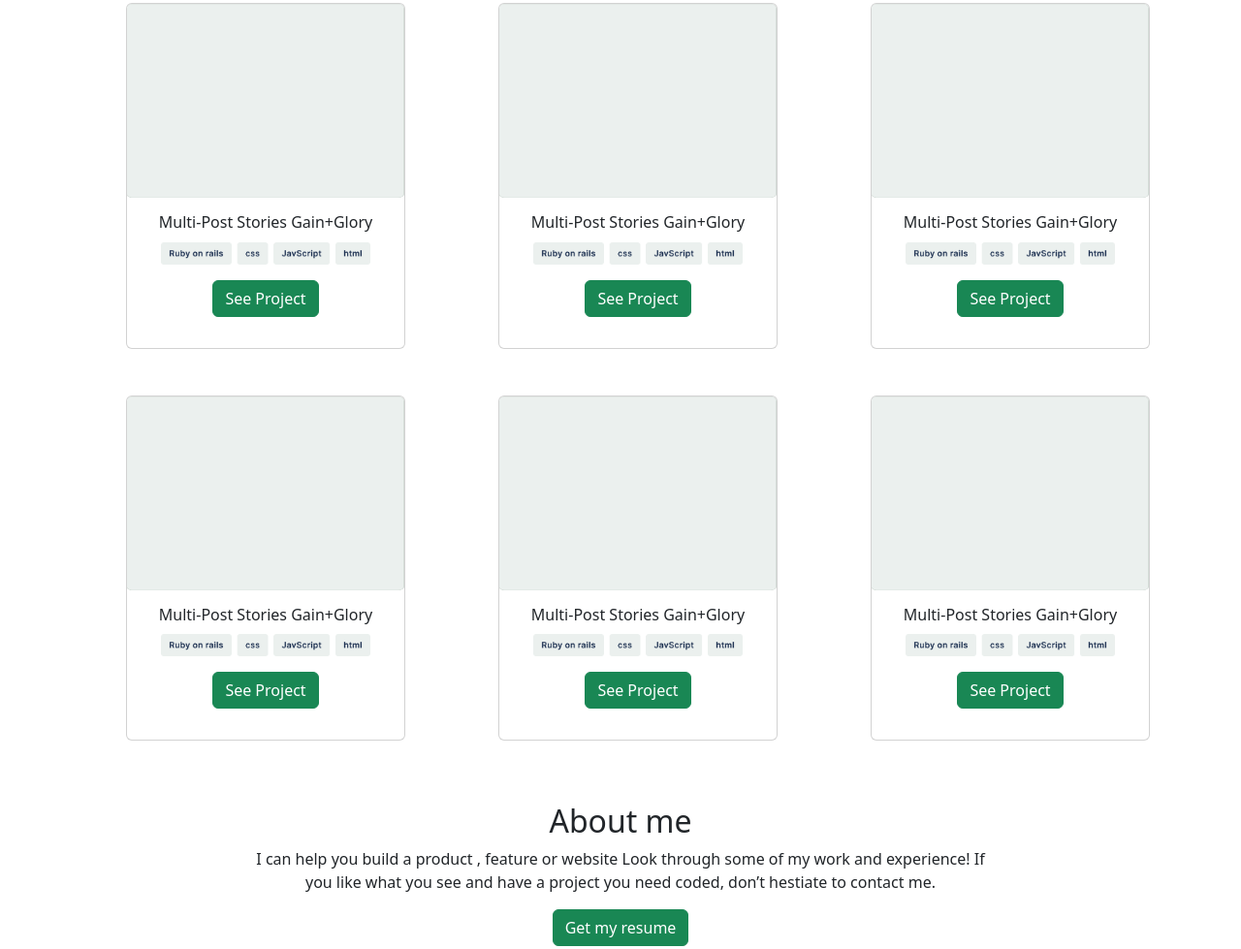
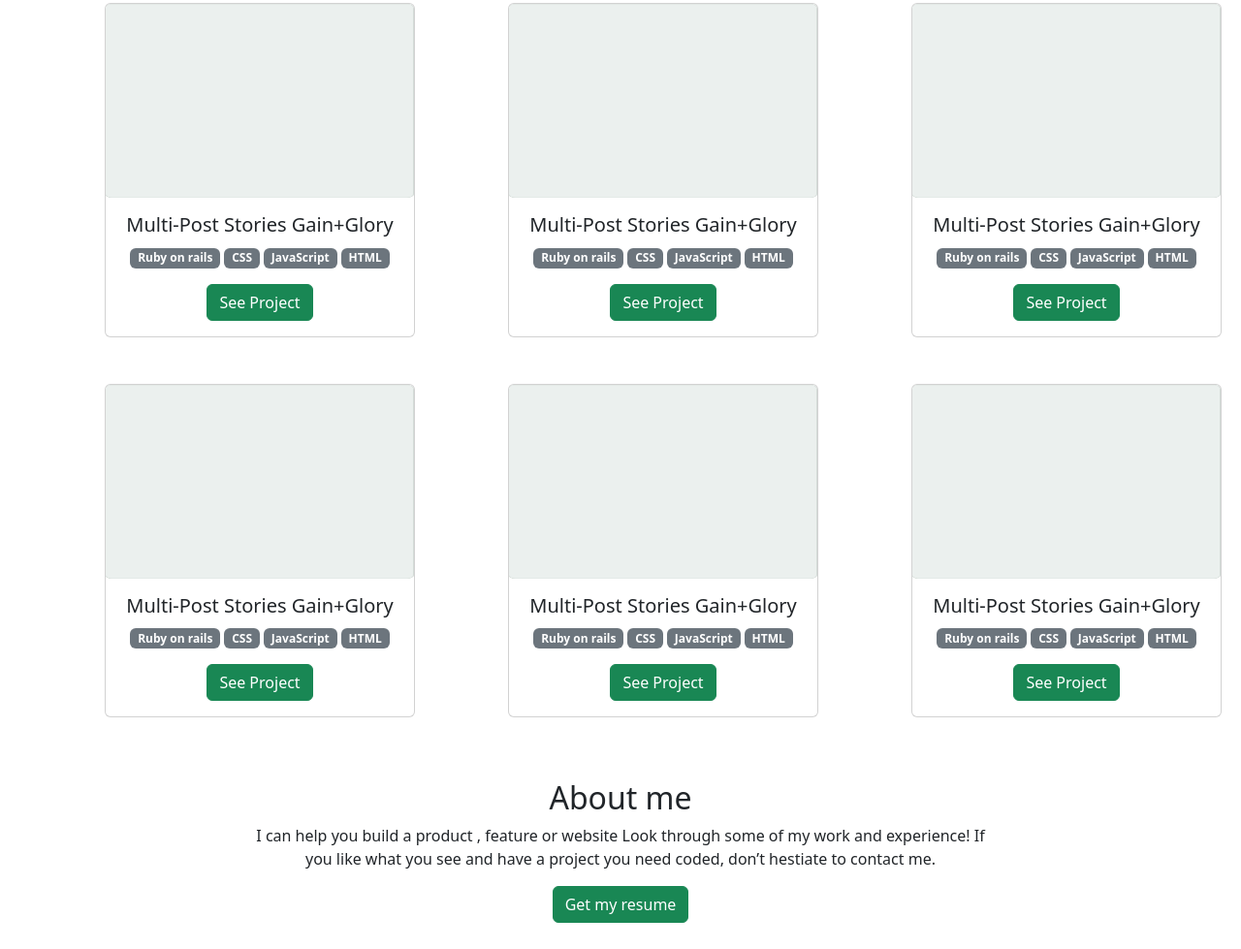
Before and after one commit to App-Developer8866/bootstrap-portfolio-project, a website: page index.html in a window 1280 px wide. Shown: the part 931-1910 px from the top of the page at 97% size. Drawn offline with nearby package versions, Linux system fonts and the light colour scheme.

Commit message:
Added badges and scrollpy

```diff
--- a/index.html
+++ b/index.html
@@ -6,13 +6,13 @@
     <title>Portfolio Project</title>
     <link href="https://cdn.jsdelivr.net/npm/bootstrap@5.2.2/dist/css/bootstrap.min.css" rel="stylesheet" integrity="sha384-Zenh87qX5JnK2Jl0vWa8Ck2rdkQ2Bzep5IDxbcnCeuOxjzrPF/et3URy9Bv1WTRi" crossorigin="anonymous">
   </head>
-  <body class="bg-white">
+  <body class="bg-white text-center">
     <section class="container-fluid mb-5 pb-5" style="background-image: url('images/bg-header.png'); height: 100vh; background-size: cover;">
-        <nav class="navbar navbar-expand-lg mb-5 py-4">
+        <nav id="top-navbar" class="navbar navbar-expand-lg mb-5 py-4">
                 <div class="navbar-nav m-auto">
-                  <a class="nav-link active" aria-current="page" href="#">Home</a>
-                  <a class="nav-link" href="#">Features</a>
-                  <a class="nav-link" href="#">Pricing</a>
+                  <a class="nav-link" href="#portfolio">Portfolio</a>
+                  <a class="nav-link" href="#about">About</a>
+                  <a class="nav-link" href="#contact">Contact</a>
             </div>
           </nav>
           <div class="card mx-auto border-0" style="width: 50rem;">
@@ -26,123 +26,104 @@
             </div>
           </div>
         </section>
-
-      <section class="text-center">
+        <div data-bs-spy="scroll" data-bs-target="#top-navbar" data-bs-offset="0" class="scrollspy-example" tabindex="0">
+      <section class="text-center" id="portfolio">
         <h2>My Recent Works</h2>
 
-        <div class="grid container text-center d-flex my-5">
+        <div class="grid container text-center d-flex my-5 mx-5">
           <div class="g-col-6 g-col-md-4 mx-5">
-            <div class="card" style="width: 18rem;">
+            <div class="card" style="width: 20rem;">
           <img src="images/card-image.png" class="card-img-top" height="200rem" alt="...">
           <div class="card-body px-2">
-            <h6 class="card-title">Multi-Post Stories Gain+Glory</h6>
-            <!-- <p class="card-text">Some quick example text to build on the card title and make up the bulk of the card's content.</p> -->
-            <img width="80%" src="images/language-list.png" alt="language-list">
-            <a href="#" class="btn btn-success my-3">See Project</a>
+            <h5 class="card-title">Multi-Post Stories Gain+Glory</h5>
+            <span class="badge bg-secondary">Ruby on rails</span>
+            <span class="badge bg-secondary">CSS</span>
+            <span class="badge bg-secondary">JavaScript</span>
+            <span class="badge bg-secondary">HTML</span>
+            <button type="button" class="btn btn-success mt-3">See Project</button>
           </div>
         </div>
           </div>
           <div class="g-col-6 g-col-md-4 mx-5">
-            <div class="card" style="width: 18rem;">
+            <div class="card" style="width: 20rem;">
           <img src="images/card-image.png" class="card-img-top" height="200rem" alt="...">
           <div class="card-body px-2">
-            <h6 class="card-title">Multi-Post Stories Gain+Glory</h6>
-            <!-- <p class="card-text">Some quick example text to build on the card title and make up the bulk of the card's content.</p> -->
-            <img width="80%" src="images/language-list.png" alt="language-list">
-            <a href="#" class="btn btn-success my-3">See Project</a>
+            <h5 class="card-title">Multi-Post Stories Gain+Glory</h5>
+            <span class="badge bg-secondary">Ruby on rails</span>
+            <span class="badge bg-secondary">CSS</span>
+            <span class="badge bg-secondary">JavaScript</span>
+            <span class="badge bg-secondary">HTML</span>
+            <button type="button" class="btn btn-success mt-3">See Project</button>
           </div>
         </div>
           </div>
           <div class="g-col-6 g-col-md-4 mx-5">
-            <div class="card" style="width: 18rem;">
+            <div class="card" style="width: 20rem;">
           <img src="images/card-image.png" class="card-img-top" height="200rem" alt="...">
           <div class="card-body px-2">
-            <h6 class="card-title">Multi-Post Stories Gain+Glory</h6>
-            <!-- <p class="card-text">Some quick example text to build on the card title and make up the bulk of the card's content.</p> -->
-            <img width="80%" src="images/language-list.png" alt="language-list">
-            <a href="#" class="btn btn-success my-3">See Project</a>
+            <h5 class="card-title">Multi-Post Stories Gain+Glory</h5>
+            <span class="badge bg-secondary">Ruby on rails</span>
+            <span class="badge bg-secondary">CSS</span>
+            <span class="badge bg-secondary">JavaScript</span>
+            <span class="badge bg-secondary">HTML</span>
+            <button type="button" class="btn btn-success mt-3">See Project</button>
           </div>
         </div>
           </div>
         </div>
 
-        <div class="grid container text-center d-flex my-5">
+        <div class="grid container text-center d-flex my-5 mx-5">
           <div class="g-col-6 g-col-md-4 mx-5">
-            <div class="card" style="width: 18rem;">
+            <div class="card" style="width: 20rem;">
           <img src="images/card-image.png" class="card-img-top" height="200rem" alt="...">
           <div class="card-body px-2">
-            <h6 class="card-title">Multi-Post Stories Gain+Glory</h6>
-            <!-- <p class="card-text">Some quick example text to build on the card title and make up the bulk of the card's content.</p> -->
-            <img width="80%" src="images/language-list.png" alt="language-list">
-            <a href="#" class="btn btn-success my-3">See Project</a>
+            <h5 class="card-title">Multi-Post Stories Gain+Glory</h5>
+            <span class="badge bg-secondary">Ruby on rails</span>
+            <span class="badge bg-secondary">CSS</span>
+            <span class="badge bg-secondary">JavaScript</span>
+            <span class="badge bg-secondary">HTML</span>
+            <button type="button" class="btn btn-success mt-3">See Project</button>
           </div>
         </div>
           </div>
           <div class="g-col-6 g-col-md-4 mx-5">
-            <div class="card" style="width: 18rem;">
+            <div class="card" style="width: 20rem;">
           <img src="images/card-image.png" class="card-img-top" height="200rem" alt="...">
           <div class="card-body px-2">
-            <h6 class="card-title">Multi-Post Stories Gain+Glory</h6>
-            <!-- <p class="card-text">Some quick example text to build on the card title and make up the bulk of the card's content.</p> -->
-            <img width="80%" src="images/language-list.png" alt="language-list">
-            <a href="#" class="btn btn-success my-3">See Project</a>
+            <h5 class="card-title">Multi-Post Stories Gain+Glory</h5>
+            <span class="badge bg-secondary">Ruby on rails</span>
+            <span class="badge bg-secondary">CSS</span>
+            <span class="badge bg-secondary">JavaScript</span>
+            <span class="badge bg-secondary">HTML</span>
+            <button type="button" class="btn btn-success mt-3">See Project</button>
           </div>
         </div>
           </div>
           <div class="g-col-6 g-col-md-4 mx-5">
-            <div class="card" style="width: 18rem;">
+            <div class="card" style="width: 20rem;">
           <img src="images/card-image.png" class="card-img-top" height="200rem" alt="...">
           <div class="card-body px-2">
-            <h6 class="card-title">Multi-Post Stories Gain+Glory</h6>
-            <!-- <p class="card-text">Some quick example text to build on the card title and make up the bulk of the card's content.</p> -->
-            <img width="80%" src="images/language-list.png" alt="language-list">
-            <a href="#" class="btn btn-success my-3">See Project</a>
+            <h5 class="card-title">Multi-Post Stories Gain+Glory</h5>
+            <span class="badge bg-secondary">Ruby on rails</span>
+            <span class="badge bg-secondary">CSS</span>
+            <span class="badge bg-secondary">JavaScript</span>
+            <span class="badge bg-secondary">HTML</span>
+            <button type="button" class="btn btn-success mt-3">See Project</button>
           </div>
         </div>
           </div>
         </div>
-
-
-
       </section>
 
-      <section class="card mx-auto border-0" style="width: 50rem;">
+      <section id="about" class="card mx-auto border-0" style="width: 50rem;">
         <div class="card-body text-center">
           <h2 class="card-title" color="#172B4D;">About me</h2>
-          <!-- <h2 class="card-subtitle mb-2 text-success">I’m a software developer</h2> -->
           <p class="card-text"> I can help you build a product , feature or website Look through some of my work and experience! If you like what you see and have a project you need coded,
             don’t hestiate to contact me. </p>
             <a href="#" class="btn btn-success">Get my resume</a>
         </div>
       </section>
-
-      <div class="grid container text-center mx-5 d-flex">
-        <div class="g-col-6 g-col-md-4"><div class="card" style="width: 18rem;">
-          <img src="images/card-image.png" class="card-img-top" height="200rem" alt="...">
-          <div class="card-body px-2">
-            <h6 class="card-title">Multi-Post Stories Gain+Glory</h6>
-            <!-- <p class="card-text">Some quick example text to build on the card title and make up the bulk of the card's content.</p> -->
-            <img width="80%" src="images/language-list.png" alt="language-list">
-            <a href="#" class="btn btn-success my-3">See Project</a>
-          </div></div>
-        <div class="g-col-6 g-col-md-4"><div class="card" style="width: 18rem;">
-          <img src="images/card-image.png" class="card-img-top" height="200rem" alt="...">
-          <div class="card-body px-2">
-            <h6 class="card-title">Multi-Post Stories Gain+Glory</h6>
-            <!-- <p class="card-text">Some quick example text to build on the card title and make up the bulk of the card's content.</p> -->
-            <img width="80%" src="images/language-list.png" alt="language-list">
-            <a href="#" class="btn btn-success my-3">See Project</a>
-          </div></div>
-        <div class="g-col-6 g-col-md-4"><div class="card" style="width: 18rem;">
-          <img src="images/card-image.png" class="card-img-top" height="200rem" alt="...">
-          <div class="card-body px-2">
-            <h6 class="card-title">Multi-Post Stories Gain+Glory</h6>
-            <!-- <p class="card-text">Some quick example text to build on the card title and make up the bulk of the card's content.</p> -->
-            <img width="80%" src="images/language-list.png" alt="language-list">
-            <a href="#" class="btn btn-success my-3">See Project</a>
-          </div></div>
-      </div>
-
+        </div>
     <script src="https://cdn.jsdelivr.net/npm/bootstrap@5.2.2/dist/js/bootstrap.bundle.min.js" integrity="sha384-OERcA2EqjJCMA+/3y+gxIOqMEjwtxJY7qPCqsdltbNJuaOe923+mo//f6V8Qbsw3" crossorigin="anonymous"></script>
   </body>
 </html>
```
